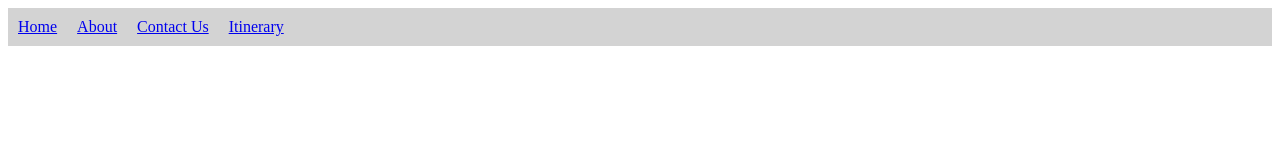
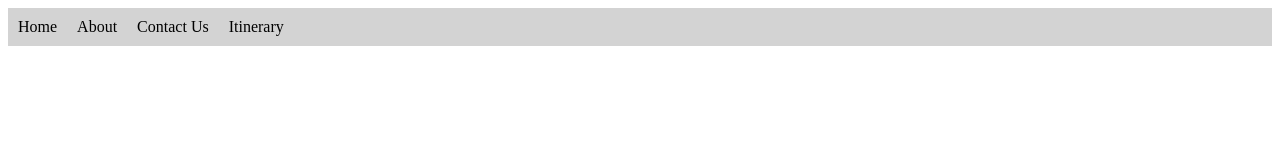
Before and after one commit to acciojob/navigate-in-style-mudassir8050, a website: page main.html in a window 1280 px wide. Drawn offline with Linux system fonts and the light colour scheme.

Commit message:
created a submission

```diff
--- a/main.html
+++ b/main.html
@@ -27,10 +27,10 @@
 <body>
     <div class="navbar">
         <ul>
-            <li><a href="#">Home</a></li>
-            <li><a href="#">About</a></li>
-            <li><a href="#">Contact Us</a></li>
-            <li><a href="#">Itinerary</a></li>
+            <li>Home</a></li>
+            <li>About</a></li>
+            <li>Contact Us</a></li>
+            <li>Itinerary</a></li>
         </ul>
     </div>
 </body>
```
